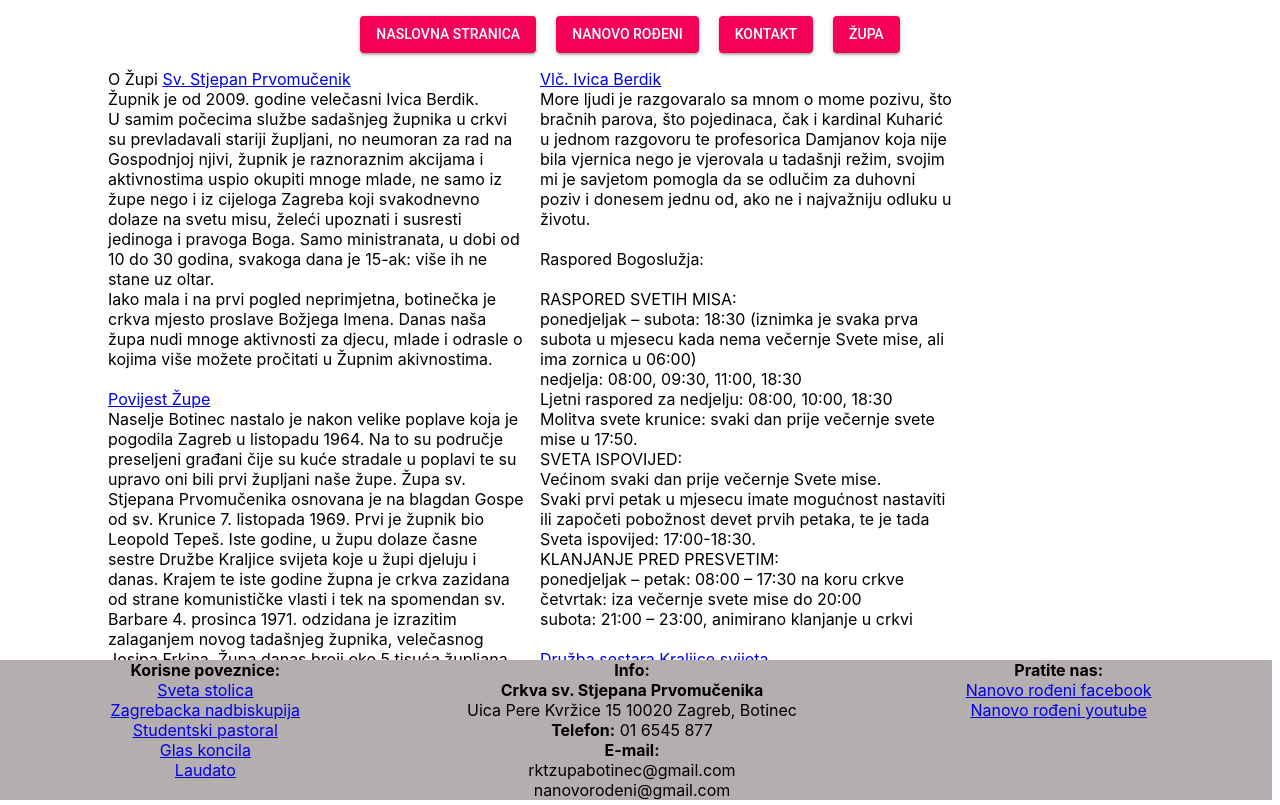
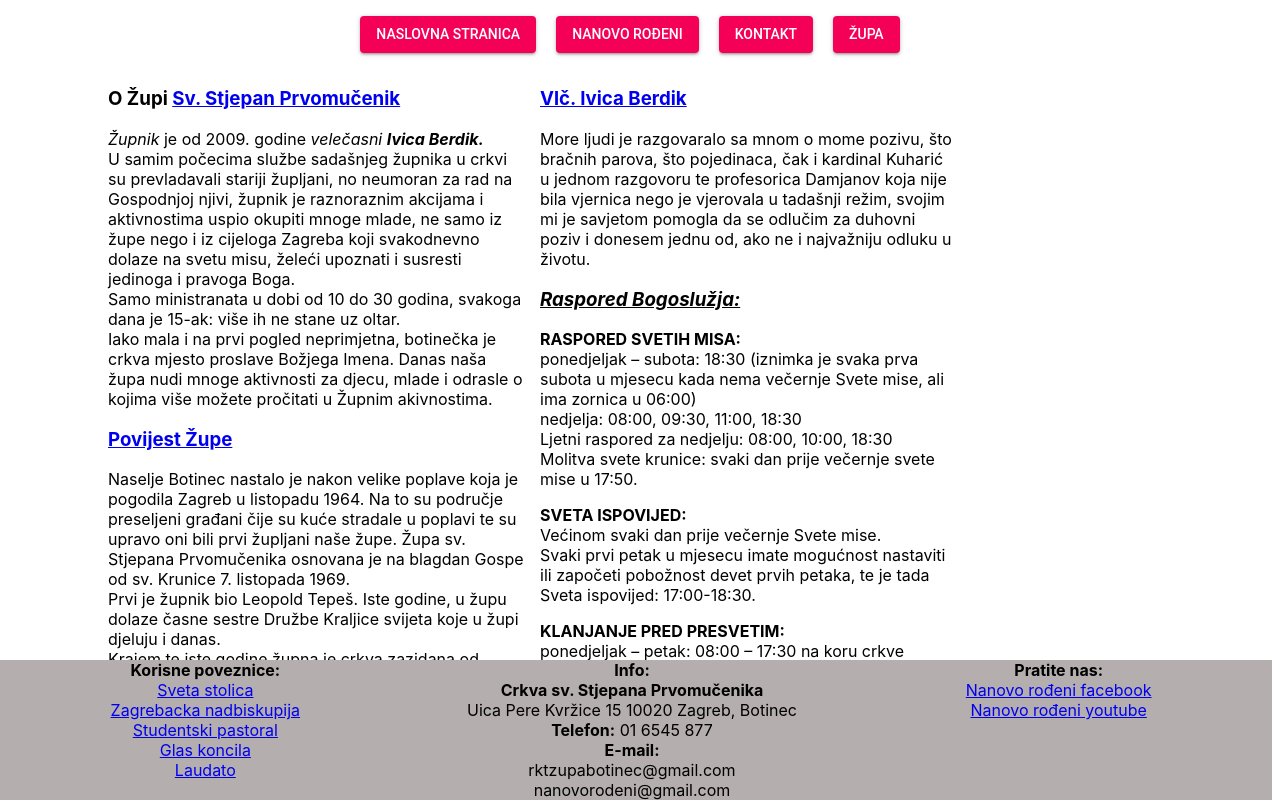
Before and after one commit to matejm91/react_test_project, a React (Create React App) app in the folder client/: page /about_us in a window 1280 px wide. Built offline with nearby package versions, Linux system fonts and the light colour scheme.

Commit message:
change div to paragraphs and add body and class and some tags to text

```diff
--- a/client/src/AboutUs/aboutPage.js
+++ b/client/src/AboutUs/aboutPage.js
@@ -6,84 +6,77 @@ class AboutPage extends React.Component {
   render() {
     //console.log('about us Page');
     return (
-      <div>
-        <div className="row">
-          <div className="col-xs-1"></div>
-          <div className="col-xs-4 aboutDiv">
-            <div>
-              O Župi <a href="http://zupabotinec.com/sv-stjepan-prvomucenik/">Sv. Stjepan Prvomučenik</a>
-            </div>
-            <div>
-              Župnik je od 2009. godine velečasni Ivica Berdik.
-            </div>
-            <div>
+      <body className="aboutPage">
+        <bodyr className="row">
+          <bodyr1 className="col-xs-1"></bodyr1>
+          <bodyr2 className="col-xs-4 aboutDiv">
+            <p>
+              <h3>O Župi <a href="http://zupabotinec.com/sv-stjepan-prvomucenik/">Sv. Stjepan Prvomučenik</a></h3>
+
+              <em>Župnik</em> je od 2009. godine <em>velečasni <b>Ivica Berdik.</b></em><br></br>
               U samim počecima službe sadašnjeg župnika u crkvi su prevladavali stariji župljani,
                 no neumoran za rad na Gospodnjoj njivi,
                 župnik je raznoraznim akcijama i aktivnostima uspio okupiti mnoge mlade,
                 ne samo iz župe nego i iz cijeloga Zagreba koji svakodnevno dolaze na svetu misu,
-                želeći upoznati i susresti jedinoga i pravoga Boga. Samo ministranata,
-                u dobi od 10 do 30 godina, svakoga dana je 15-ak: više ih ne stane uz oltar.
-            </div>
-            <div>
+                želeći upoznati i susresti jedinoga i pravoga Boga.<br></br>
+              Samo ministranata u dobi od 10 do 30 godina, svakoga dana je 15-ak: više ih ne stane uz oltar.<br></br>
               Iako mala i na prvi pogled neprimjetna, botinečka je crkva mjesto proslave Božjega Imena.
                 Danas naša župa nudi mnoge aktivnosti za djecu, mlade i odrasle o kojima više možete pročitati u Župnim akivnostima.
-            </div>
-            <br></br>
-            <div>
-            <a href="povijest-zupe">Povijest Župe</a>
-            </div>
-            Naselje Botinec nastalo je nakon velike poplave koja je pogodila Zagreb u listopadu 1964.
-              Na to su područje preseljeni građani čije su kuće stradale u poplavi te su upravo oni bili prvi župljani naše župe.
-              Župa sv. Stjepana Prvomučenika osnovana je na blagdan Gospe od sv. Krunice 7. listopada 1969.
-              Prvi je župnik bio Leopold Tepeš. Iste godine, u župu dolaze časne sestre Družbe Kraljice svijeta koje u župi djeluju i danas.
+            </p>
+
+            <p>
+              <h3><a href="povijest-zupe">Povijest Župe</a></h3>
+
+              Naselje Botinec nastalo je nakon velike poplave koja je pogodila Zagreb u listopadu 1964.
+                Na to su područje preseljeni građani čije su kuće stradale u poplavi te su upravo oni bili prvi župljani naše župe.
+              Župa sv. Stjepana Prvomučenika osnovana je na blagdan Gospe od sv. Krunice 7. listopada 1969.<br></br>
+              Prvi je župnik bio Leopold Tepeš. Iste godine, u župu dolaze časne sestre Družbe Kraljice svijeta koje u župi djeluju i danas.<br></br>
               Krajem te iste godine župna je crkva zazidana od strane komunističke vlasti
               i tek na spomendan sv. Barbare 4. prosinca 1971. odzidana je izrazitim zalaganjem novog tadašnjeg župnika,
-              velečasnog Josipa Frkina.
+              velečasnog Josipa Frkina.<br></br>
               Župa danas broji oko 5 tisuća župljana, od kojih najveći dio živi u Botincu, a manji u Starom Botincu i Dupcima.
-            </div>
-          <br></br>
-          <div className="col-xs-4 aboutDiv">
-            <div>
-              <a href="http://zupabotinec.com/ivica-berdik/">Vlč. Ivica Berdik</a>
-            </div>
-            <div>
+              </p>
+          </bodyr2>
+
+          <bodyr3 className="col-xs-4 aboutDiv">
+            <h3><a href="http://zupabotinec.com/ivica-berdik/">Vlč. Ivica Berdik</a></h3>
+
+            <p>
               More ljudi je razgovaralo sa mnom o mome pozivu, što bračnih parova, što pojedinaca,
                 čak i kardinal Kuharić u jednom razgovoru te profesorica Damjanov koja nije bila vjernica nego je vjerovala u tadašnji režim,
                 svojim mi je savjetom pomogla da se odlučim za duhovni poziv i donesem jednu od,
                 ako ne i najvažniju odluku u životu.
-            </div>
-            <br></br>
-            <div>
-              Raspored Bogoslužja:
-            </div>
-            <br></br>
-            <div>
-              RASPORED SVETIH MISA:
-            </div>
-            <div>ponedjeljak – subota: 18:30 (iznimka je svaka prva subota u mjesecu kada nema večernje Svete mise, ali ima zornica u 06:00) </div>
-            <div>nedjelja: 08:00, 09:30, 11:00, 18:30</div>
-            <div>Ljetni raspored za nedjelju: 08:00, 10:00, 18:30</div>
-            <div>Molitva svete krunice: svaki dan prije večernje svete mise u 17:50.</div>
-            <div>
-              SVETA ISPOVIJED:
-              </div>
-            <div>
+            </p>
+
+            <h3>
+              <u><em>Raspored Bogoslužja:</em></u>
+            </h3>
+            <p>
+              <b>RASPORED SVETIH MISA:</b> <br></br>
+              ponedjeljak – subota: 18:30 (iznimka je svaka prva subota u mjesecu kada nema večernje Svete mise, ali ima zornica u 06:00) <br></br>
+              nedjelja: 08:00, 09:30, 11:00, 18:30 <br></br>
+              Ljetni raspored za nedjelju: 08:00, 10:00, 18:30 <br></br>
+              Molitva svete krunice: svaki dan prije večernje svete mise u 17:50. <br></br>
+            </p>
+            <p>
+              <b>SVETA ISPOVIJED:</b>
+              <br></br>
               Većinom svaki dan prije večernje Svete mise.
-              </div>
-            <div>
+              <br></br>
               Svaki prvi petak u mjesecu imate mogućnost nastaviti ili započeti pobožnost devet prvih petaka, te je tada Sveta ispovijed: 17:00-18:30.
-              </div>
-            <div>
-              KLANJANJE PRED PRESVETIM:
-              </div>
-            <div>ponedjeljak – petak: 08:00 – 17:30 na koru crkve</div>
-            <div>četvrtak: iza večernje svete mise do 20:00</div>
-            <div>subota: 21:00 – 23:00, animirano klanjanje u crkvi</div>
-            <br></br>
-            <a href="http://ds-kraljice-svijeta.hr/">Družba sestara Kraljice svijeta</a>
-          </div>
-        </div>
-      </div>
+              <br></br>
+            </p>
+            <p>
+              <b>KLANJANJE PRED PRESVETIM:</b> <br></br>
+              ponedjeljak – petak: 08:00 – 17:30 na koru crkve <br></br>
+              četvrtak: iza večernje svete mise do 20:00 <br></br>
+              subota: 21:00 – 23:00, animirano klanjanje u crkvi <br></br>
+            </p>
+
+            <a href="http://ds-kraljice-svijeta.hr/"><b><em>Družba sestara Kraljice svijeta</em></b></a>
+          </bodyr3>
+        </bodyr>
+      </body>
     )
   }
 }
```
